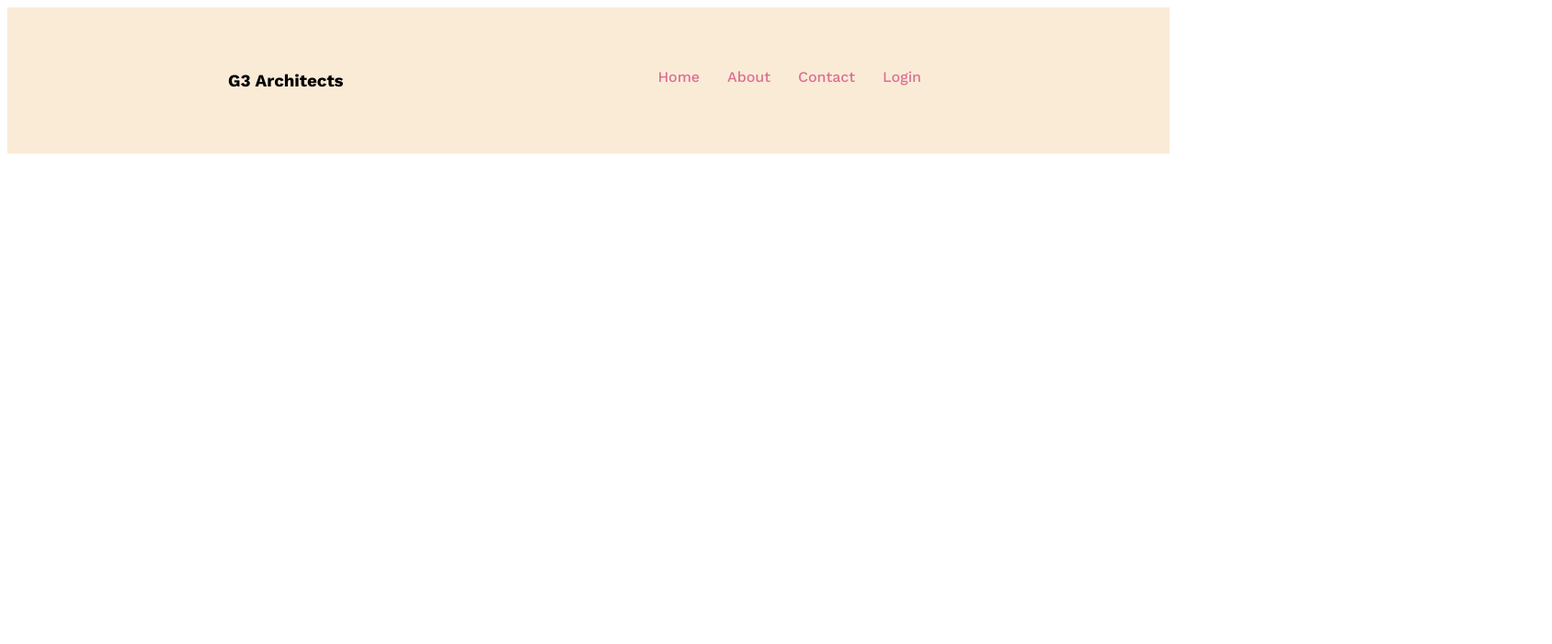
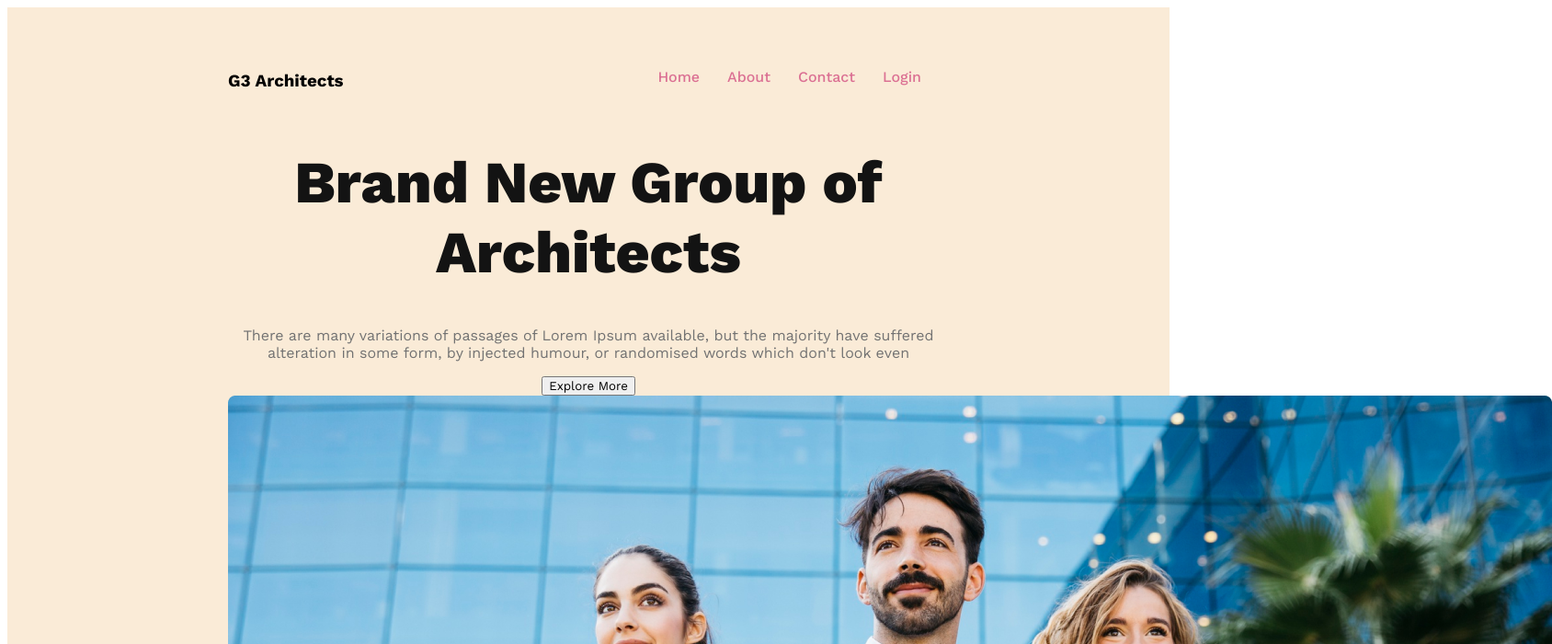
Before and after one commit to Mamun-2023/module-9, a plain HTML site: page index.html in a window 1280 px wide. Shown: the top 700 px of the page at 92% size, 1688 px wide, since content can reach past the window. Drawn offline with nearby package versions, Linux system fonts and the light colour scheme.

Commit message:
adding banner seciton

```diff
--- a/index.html
+++ b/index.html
@@ -20,6 +20,18 @@
         <li><a href="">Login</a></li>
     </ul>
 </nav>
+<div class="banner">
+    <div class="web-head">
+        <h1 class="head-title">Brand New
+
+            Group of Architects</h1>
+        <p class="head-details">There are many variations of passages of Lorem Ipsum available, but the majority have
+            suffered alteration in
+            some form, by injected humour, or randomised words which don't look even</p>
+        <button class="btn-primary">Explore More</button>
+    </div>
+    <img src="images/banner.png" alt="">
+</div>
    </header>
 
    <main>
--- a/style.css
+++ b/style.css
@@ -1,9 +1,15 @@
 /* work sans google font from google font */
 @import url('https://fonts.googleapis.com/css2?family=Lato:wght@300;400;700;900&family=Work+Sans:wght@400;500;600;700;800&display=swap');
 
+
+/* shared style */
 *{
 font-family: 'Lato', sans-serif;
 font-family: 'Work Sans', sans-serif;
+}
+
+.btn-primary{
+
 }
 /* nav related styles  */
 header{
@@ -27,3 +33,16 @@ nav li a {
     text-decoration: none;
     color: palevioletred;
 }
+.web-head{
+   max-width: 800px;
+   text-align: center;
+   margin:0 auto;
+}
+.head-title{
+font-size: 4rem;
+font-weight: 750;
+color: #131313;
+}
+.head-details{
+color: #727272;
+}
```
